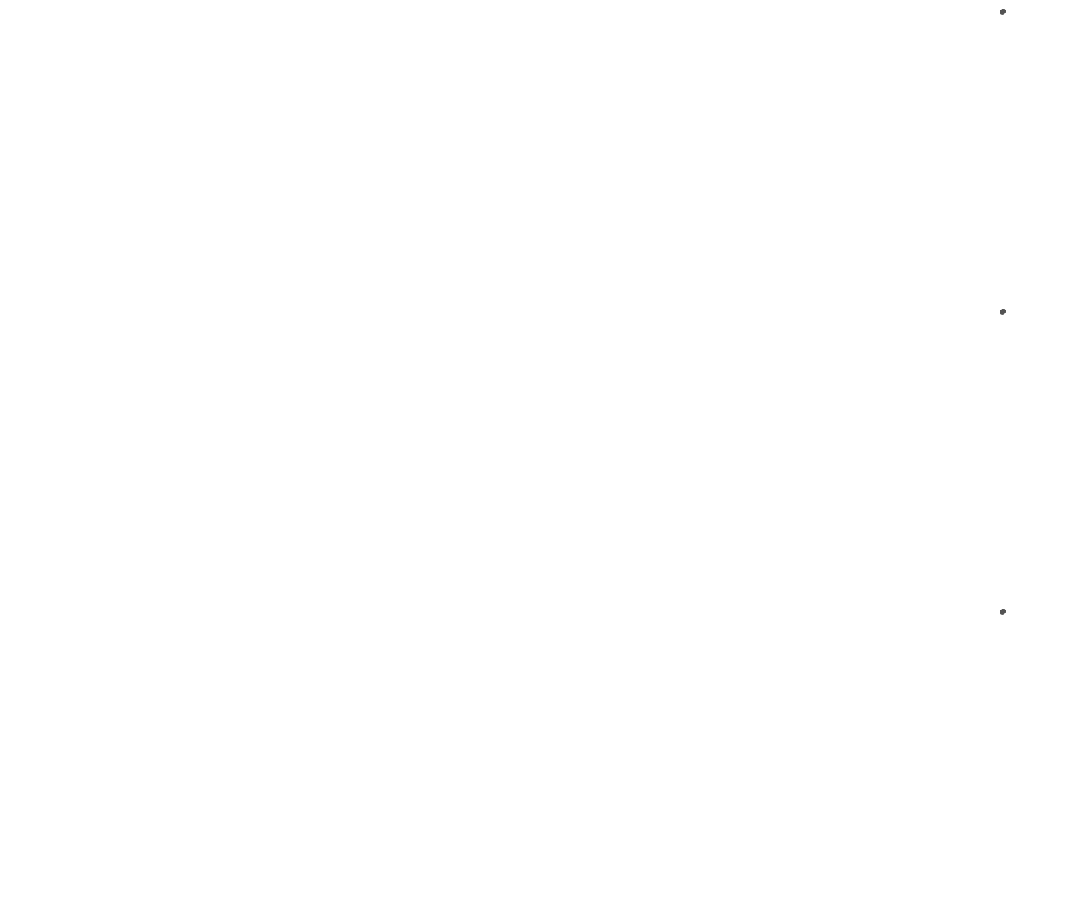
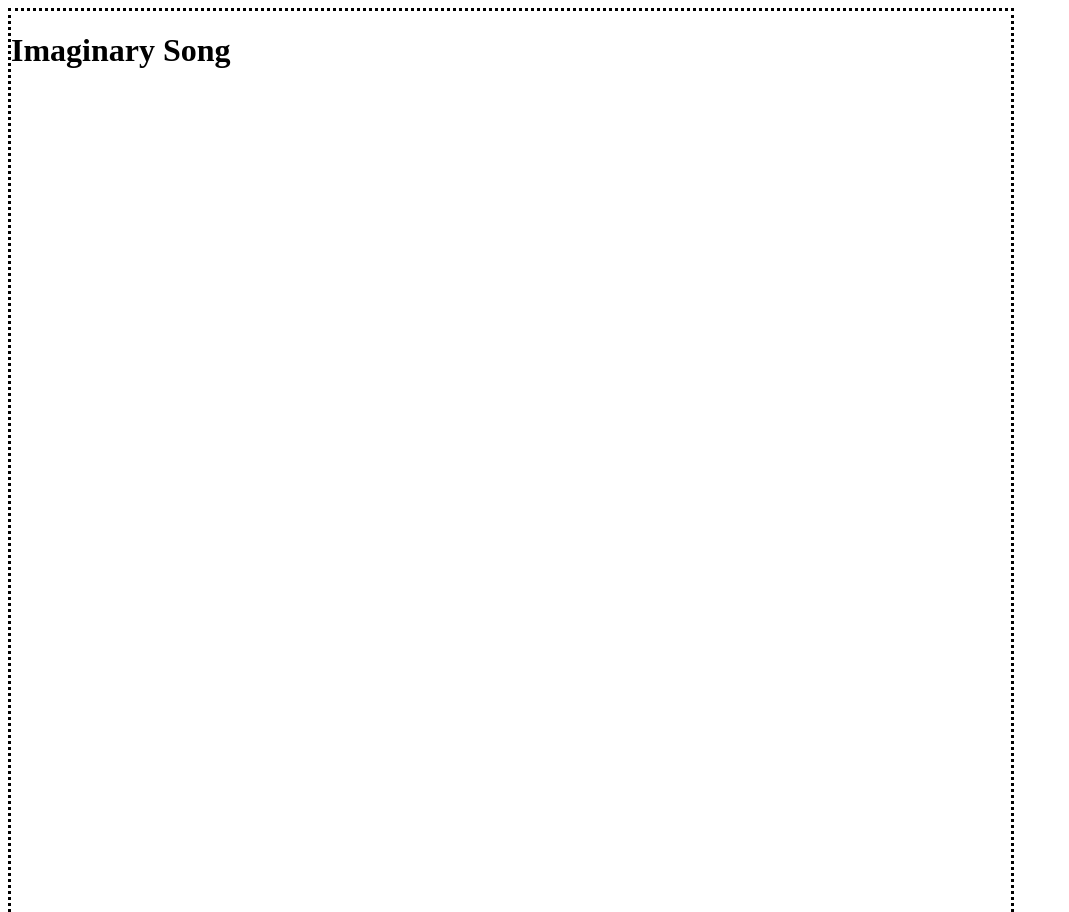
Before and after one commit to Aoifehsieh/artistscodeaoife, a plain HTML site: page index.html in a window 1280 px wide. Shown: the top 912 px of the page, without its empty margins (0-1069 px from the left). Drawn offline with Linux system fonts and the light colour scheme.

Commit message:
( ◕ ◞ ◕ ) auto commit

```diff
--- a/index.html
+++ b/index.html
@@ -2,9 +2,23 @@
 <html lang="en-US">
   <link rel="stylesheet" href="style.css">
   <head>
-    <title>Untitled</title>
+    <title>imaginary song</title>
   </head>
   <body>
+    <div class="title">
+    <h1>Imaginary Song
+    </h1>
+
+
+    </div>
+
+
+
+
+
+
+
+
     <div class="inkbot1">
       <img src="media/inkb1.png" alt="things">
 
--- a/style.css
+++ b/style.css
@@ -36,3 +36,17 @@
 
 
 }
+
+
+.title{
+  width: 1000px;
+  height: 1000px;
+  border: dotted black;
+
+}
+
+
+body{
+  font-family: times new roman;
+
+}
```
